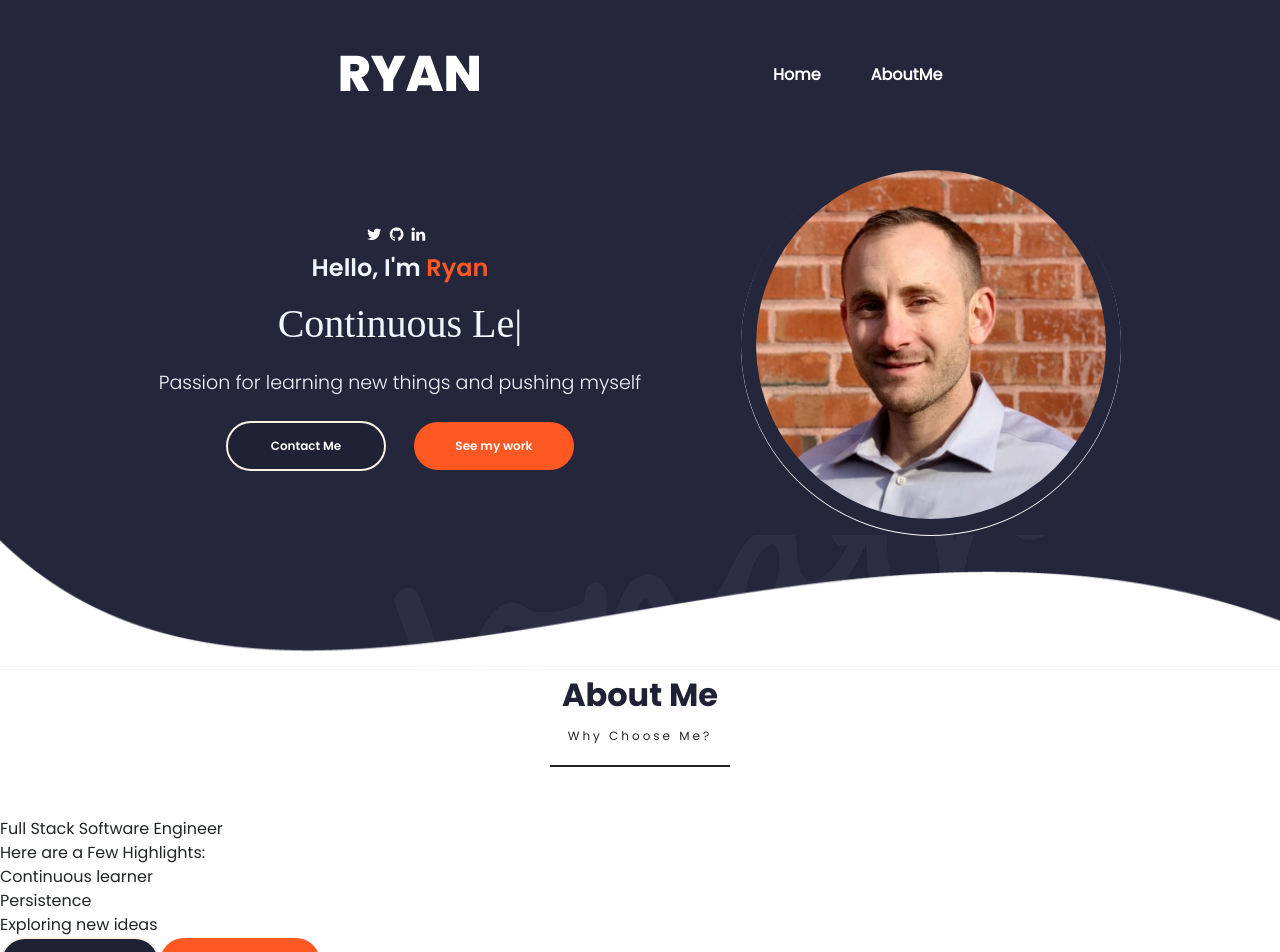
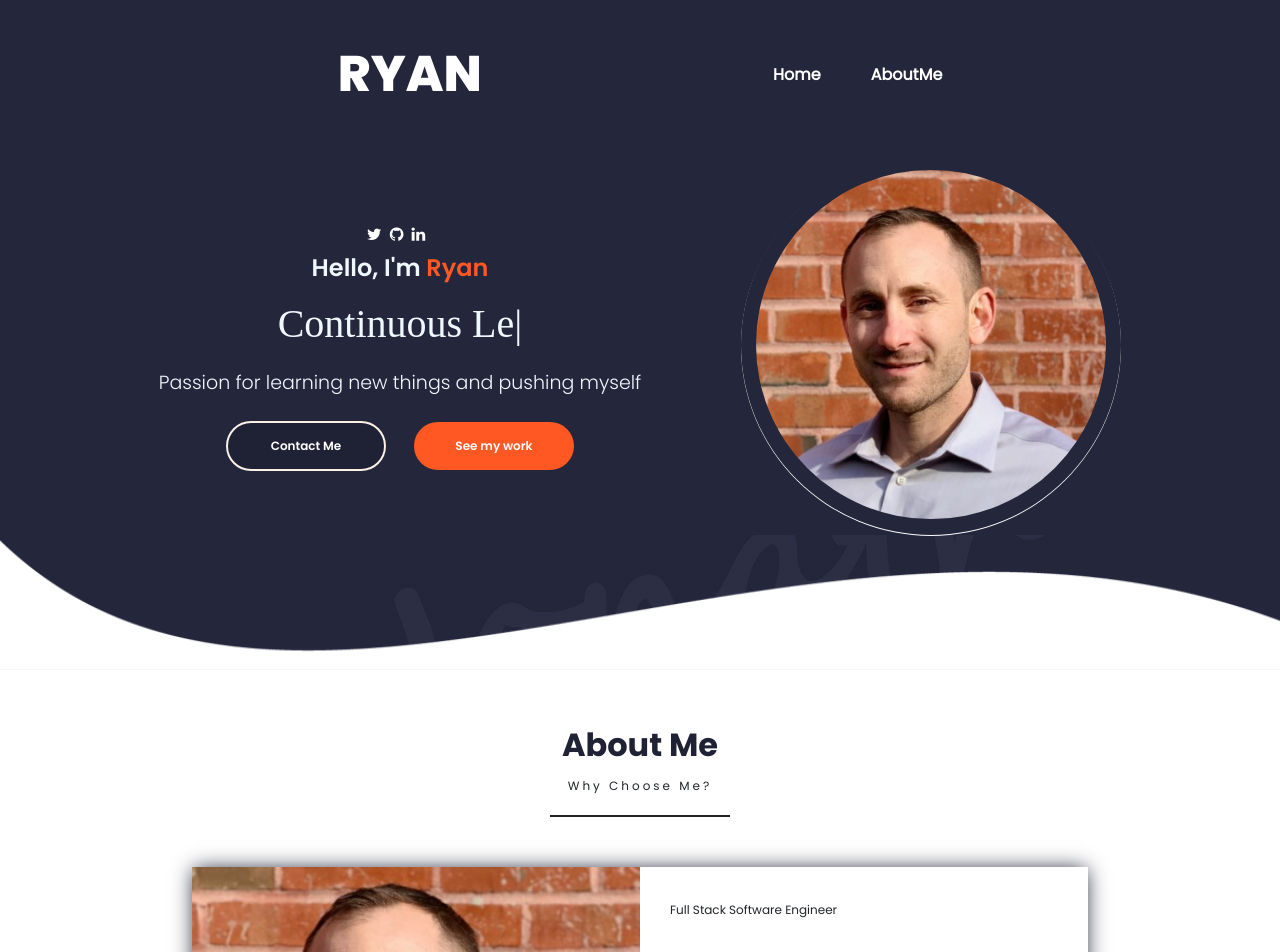
Before and after one commit to RdotSilva/TypeScript-React-Showcase, a React (Create React App) app: page / in a window 1280 px wide. Shown: the top 952 px of the page. Built offline with nearby package versions, Linux system fonts and the light colour scheme; a web font is replaced by a local one.

Commit message:
Update imports for styles

```diff
--- a/src/components/AboutMe/AboutMe.tsx
+++ b/src/components/AboutMe/AboutMe.tsx
@@ -2,6 +2,7 @@ import React from "react";
 import SectionHeading from "../SectionHeading/SectionHeading";
 import ScrollService from "../../services/ScrollService";
 import Animations from "../../services/Animations";
+import "./AboutMe.css";
 
 const AboutMe = ({ id }) => {
   let fadeInScreenHandler = (screen) => {
@@ -17,7 +18,7 @@ const AboutMe = ({ id }) => {
       "Full Stack Software Engineer who enjoys being challenged and working on projects that bring me outside of my comfort zone. Always furthering self-improvement by learning new languages, technologies, and development techniques.",
     highlights: {
       bullets: ["Continuous learner", "Persistence", "Exploring new ideas"],
-      heading: "Here are a Few Highlights:",
+      heading: "My strengths are",
     },
   };
 
@@ -31,7 +32,6 @@ const AboutMe = ({ id }) => {
   };
 
   return (
-    // TODO: Fix fade-in style, something is wrong and text is not centered
     <div className="about-me-container screen-container fade-in" id={id || ""}>
       <div className="about-me-parent">
         <SectionHeading title={"About Me"} subHeading={"Why Choose Me?"} />
```
